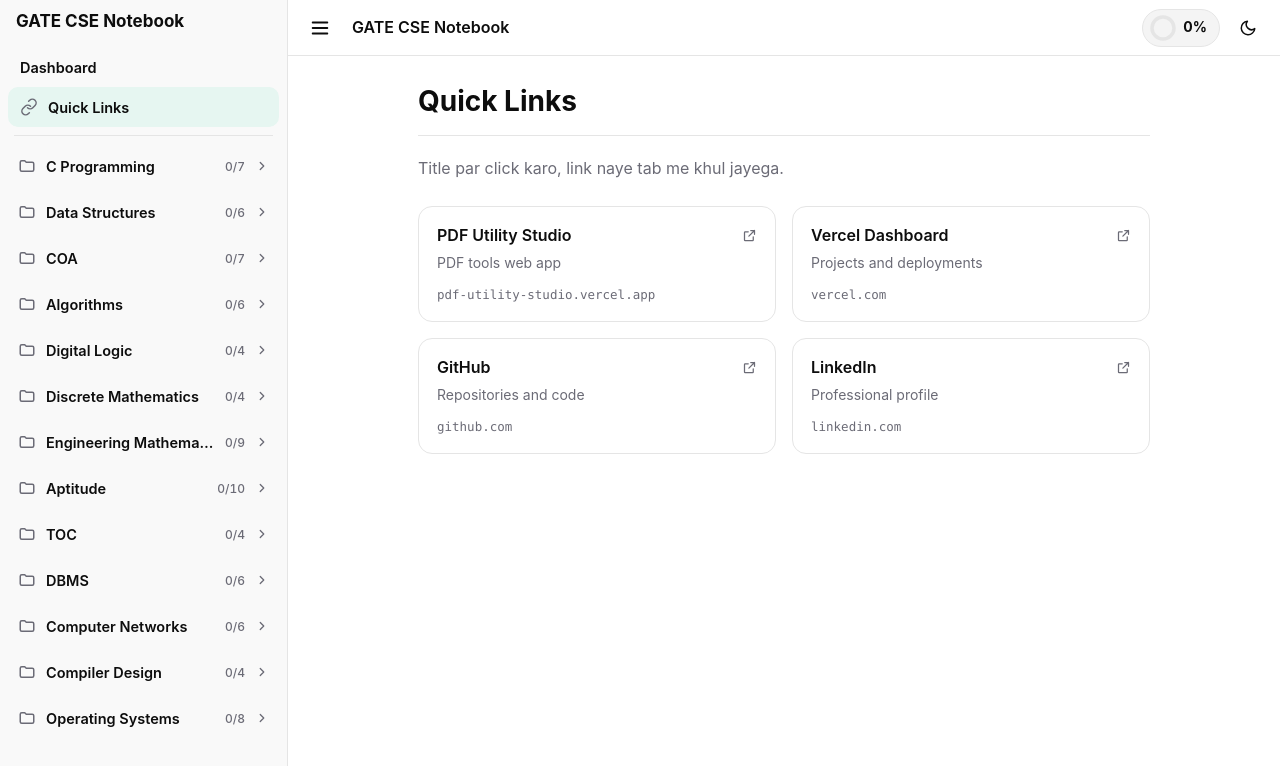
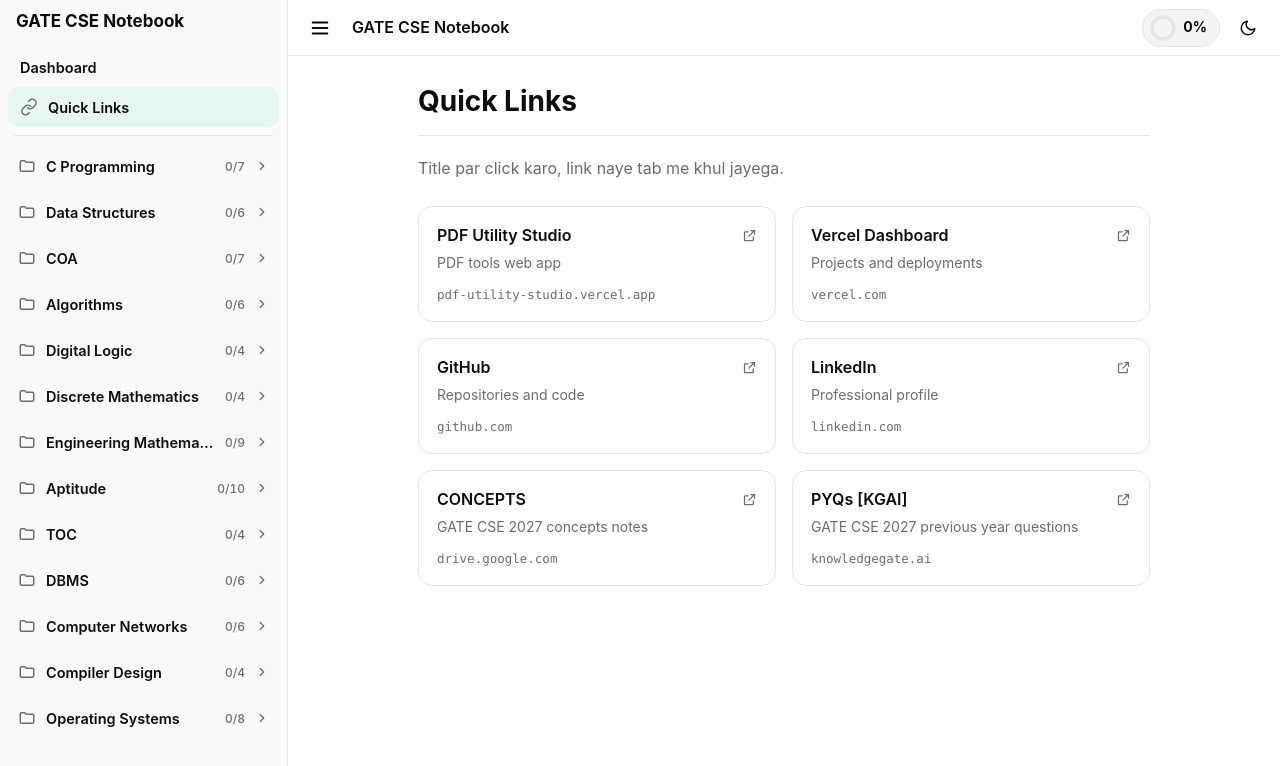
Before and after one commit to PriyanshuJha4/GATE-PREP, a Next.js app: page /quick-links in a window 1280 px wide. Shown: the top 766 px of the page. Built offline with nearby package versions, Linux system fonts and the light colour scheme.

Commit message:
added more links in quick page

```diff
--- a/site.config.js
+++ b/site.config.js
@@ -26,4 +26,15 @@ export const quickLinks = [
     url: 'https://www.linkedin.com/in/priyanshu-kumar-jha-8a63b43ab/',
     description: 'Professional profile',
   },
+   {
+    title: 'CONCEPTS',
+    url: 'https://drive.google.com/drive/folders/1q24s39nWoWM2KcgAYSn6GlZemhu5Uv_m?usp=sharing',
+    description: 'GATE CSE 2027 concepts notes',
+  },
+   {
+    title: 'PYQs [KGAI]',
+    url: 'https://www.knowledgegate.ai/courses/GATE-GUIDANCE-BY-SANCHIT-SIR',
+    description: 'GATE CSE 2027 previous year questions',
+  },
+
 ];
```
